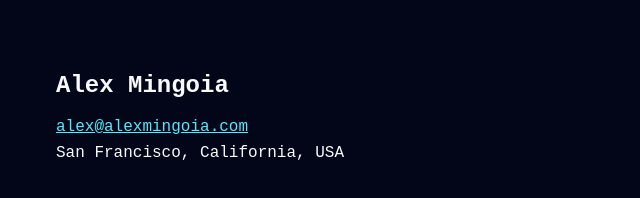
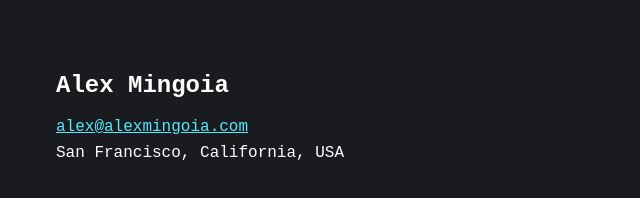
Before and after one commit to alexmingoia/alexmingoia.com, a plain HTML site: page index.html in a window 1280 px wide. Shown: the whole page, without its empty margins (0-640 px from the left). Drawn offline with Linux system fonts and the dark colour scheme.

Commit message:
feat: tweak colors

```diff
--- a/index.html
+++ b/index.html
@@ -6,14 +6,14 @@
     <style>
       :root {
         --bg-color: white;
-        --body-color: oklch(14.7% 0.004 49.25);
+        --body-color: oklch(0.2223 0.006 271.14);
         --link-color: oklch(68.5% 0.169 237.323);
       }
 
       @media (prefers-color-scheme: dark) {
         :root {
-          --bg-color: oklch(12.9% 0.042 264.695);
-          --body-color: oklch(98.4% 0.003 247.858);
+          --bg-color: oklch(0.2223 0.006 271.14);
+          --body-color: white;
           --link-color: oklch(86.5% 0.127 207.078);
         }
       }
```
